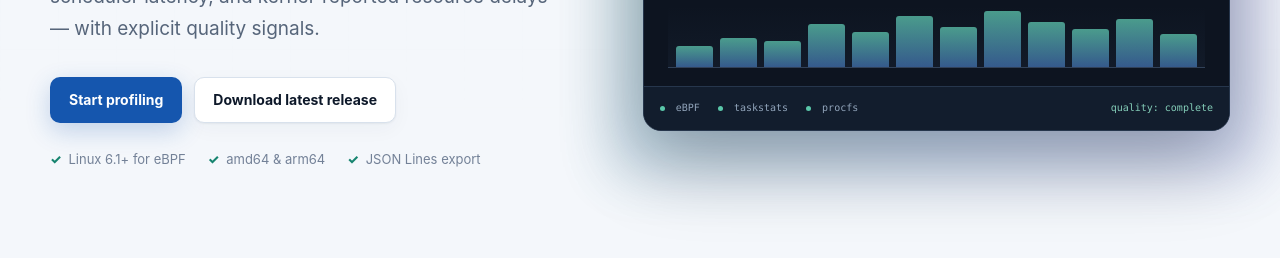
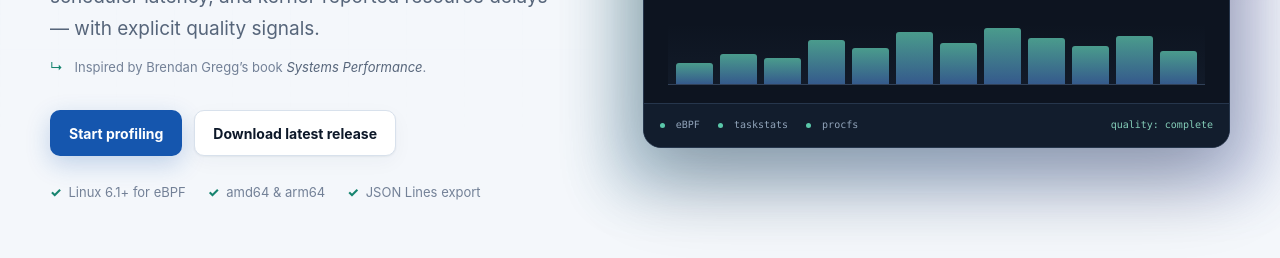
Before and after one commit to BogdanDolia/tsastat, a plain HTML site: page site/index.html in a window 1280 px wide. Shown: the part 542-800 px from the top of the page. Drawn offline with Linux system fonts and the light colour scheme.

Commit message:
Credit Systems Performance inspiration

```diff
--- a/site/index.html
+++ b/site/index.html
@@ -73,6 +73,9 @@
             <p class="hero-lede">
               A focused CLI for per-thread CPU time, runqueue wait, scheduler latency,
               and kernel-reported resource delays — with explicit quality signals.
+            </p>
+            <p class="hero-inspiration">
+              Inspired by Brendan Gregg’s book <cite>Systems Performance</cite>.
             </p>
             <div class="hero-actions">
               <a class="button button-primary" href="#quick-start">Start profiling</a>
--- a/site/styles.css
+++ b/site/styles.css
@@ -374,10 +374,26 @@ h1 span {
 
 .hero-lede {
   max-width: 610px;
-  margin: 0 0 32px;
+  margin: 0 0 12px;
   color: var(--text-soft);
   font-size: 19px;
   line-height: 1.68;
+}
+
+.hero-inspiration {
+  margin: 0 0 32px;
+  color: var(--text-faint);
+  font-size: 13px;
+}
+
+.hero-inspiration::before {
+  content: "↳";
+  margin-right: 8px;
+  color: var(--green);
+}
+
+.hero-inspiration cite {
+  color: var(--text-soft);
 }
 
 .hero-actions,
```
